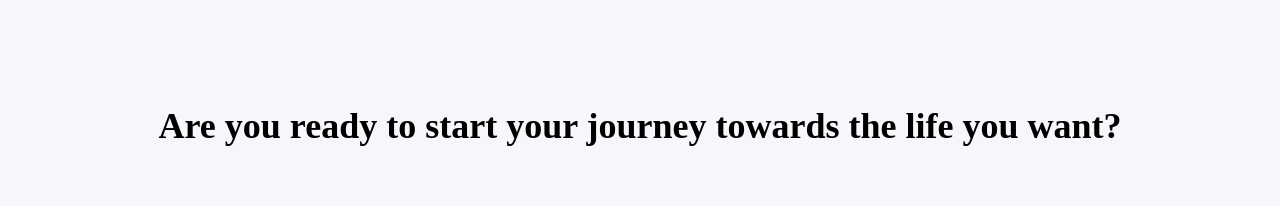
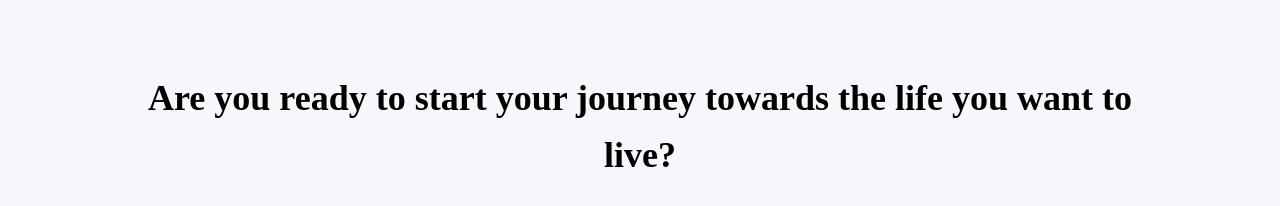
Before and after one commit to JWeeks90038/mindful-gateway-therapy, a website: page index.html in a window 1280 px wide. Shown: the part 794-1000 px from the top of the page. Drawn offline with Linux system fonts and the light colour scheme.

```diff
--- a/index.html
+++ b/index.html
@@ -57,7 +57,7 @@
 
     <section class="hero-section">
         <div class="hero-content">
-            <h2>Are you ready to start your journey towards the life you want?</h2>
+            <h2>Are you ready to start your journey towards the life you want to live?</h2>
             <a href="signup.html" class="get-started-btn">Get Started</a>
         </div>
     </section>
```
